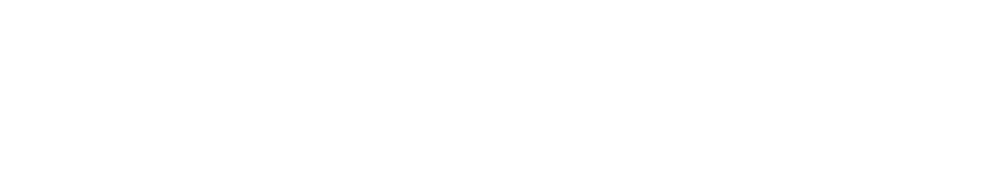
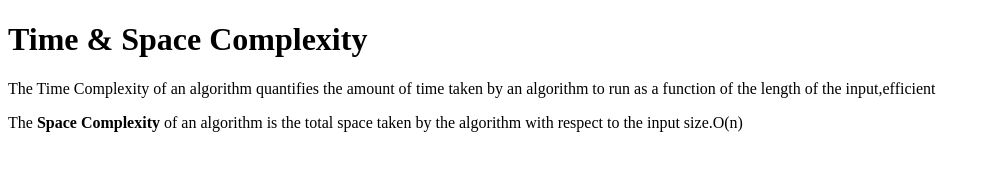
Before and after one commit to acciojob/time-and-space-complexity-Poornimait, a website: page main.html in a window 1280 px wide. Shown: the whole page, without its empty margins (0-991 px from the left). Drawn offline with Linux system fonts and the light colour scheme.

Commit message:
created a submission

```diff
--- a/main.html
+++ b/main.html
@@ -8,6 +8,9 @@
 
 <body>
 	<!-- the entire body must be written by student -->
+	<h1>Time & Space Complexity</h1>
+	<p> The Time Complexity of an algorithm quantifies the amount of time taken by an algorithm to run as a function of the length of the input,efficient</p>
+	<p>The <b>Space Complexity</b> of an algorithm is the total space taken by the algorithm with respect to the input size.O(n)</p>
     <script type="text/javascript" src="./script.js">
 </script>
 
```
